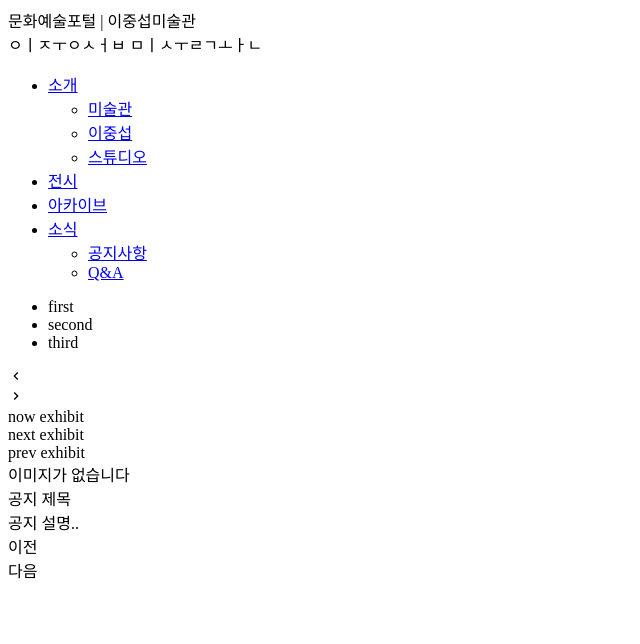
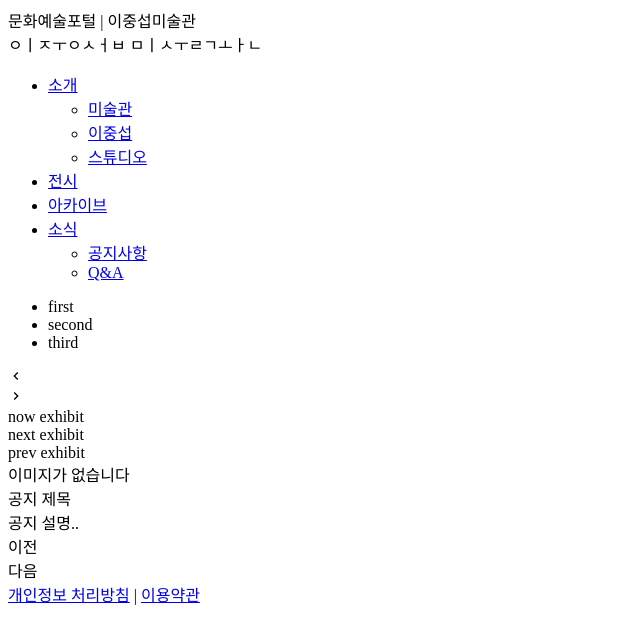
Before and after one commit to mobidiic/jslee-museum, a React app: page / in a window 1280 px wide. Shown: the top 644 px of the page, without its empty margins (0-640 px from the left). Built offline with nearby package versions, Linux system fonts and the light colour scheme.

Commit message:
feat: 푸터 추가

```diff
--- /dev/null
+++ b/src/components/ui/Footer.js
@@ -0,0 +1,17 @@
+import React, { Component } from 'react'
+
+const Footer = () => {
+  return (
+    <footer className="footer">
+      <div className="footer-terms">
+        <span><a href="#">개인정보 처리방침</a></span>
+        <span> | </span>
+        <span><a href="#">이용약관</a></span>
+      </div>
+      <div className="footer-contact">
+      </div>
+    </footer>
+  )
+}
+
+export default Footer
--- a/src/components/ui/Template.js
+++ b/src/components/ui/Template.js
@@ -1,5 +1,6 @@
 import React, { Component } from 'react'
 import classNames from 'classnames'
+import Footer from './Footer'
 
 
 const Template = ({headerNav, mainHeader, mainNav, sliderView, cardView}) => {
@@ -20,6 +21,7 @@ const Template = ({headerNav, mainHeader, mainNav, sliderView, cardView}) => {
           {cardView}
         </div>
       </div>
+      <Footer />
     </main>
   )
 }
```
